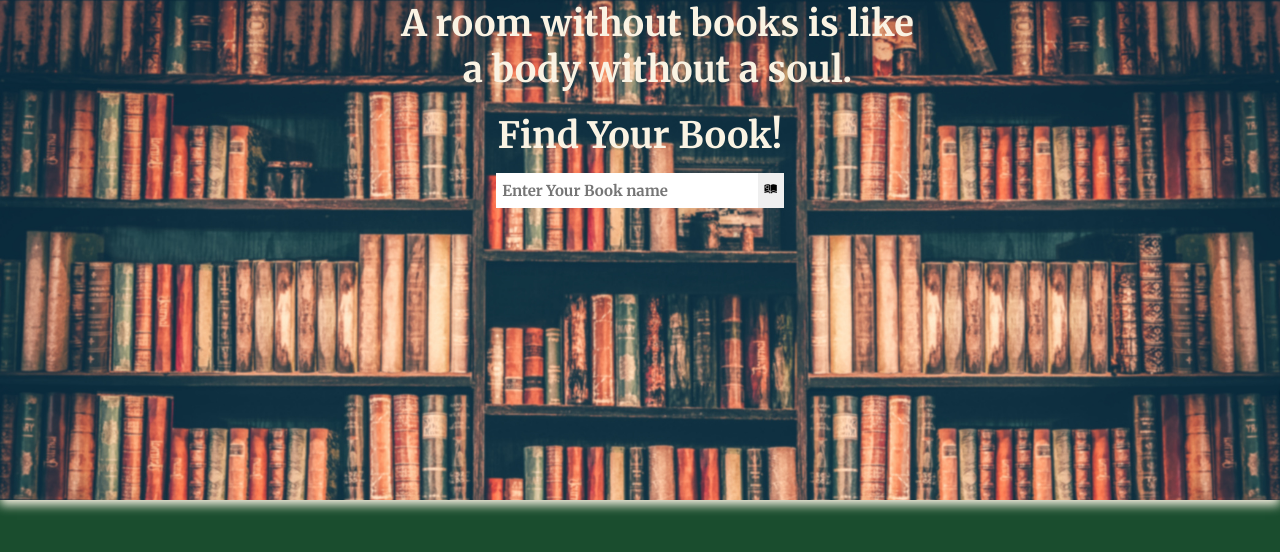
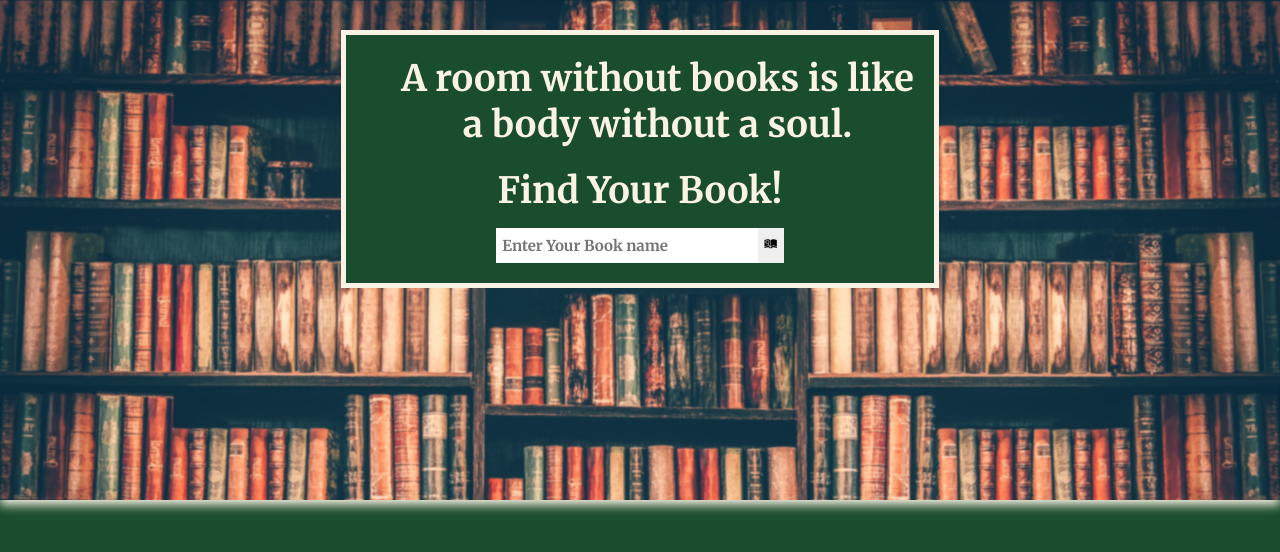
Before and after one commit to rmilligan006/bookstore-finder, a React (Create React App) app: page / in a window 1280 px wide. Shown: the top 552 px of the page. Built offline with nearby package versions, Linux system fonts and the light colour scheme.

Commit message:
styling changes

```diff
--- a/src/components/Main.js
+++ b/src/components/Main.js
@@ -1,4 +1,4 @@
-import React, { useState } from "react";
+import React, { useEffect, useState } from "react";
 import { GiArchiveResearch } from "react-icons/gi";
 import Card from "./Card";
 import "./style.css";
@@ -7,7 +7,8 @@ import axios from "axios";
 const Main = () => {
   const [search, setSearch] = useState("");
   const [bookData, setData] = useState([]);
-  const seachBook = (evt) => {
+
+  const searchBook = (evt) => {
     if (evt.key === "Enter") {
       axios
         .get(
@@ -23,6 +24,7 @@ const Main = () => {
   return (
     <>
       <div className="header">
+        <div className="background-header">
           <div className="row1">
             <h1>
               A room without books is like <br /> a body without a soul.
@@ -36,11 +38,12 @@ const Main = () => {
                 placeholder="Enter Your Book name"
                 value={search}
                 onChange={(e) => setSearch(e.target.value)}
-              onKeyPress={seachBook}
+                onKeyPress={searchBook}
               />
               <button>
                 <GiArchiveResearch />
               </button>
+            </div>
           </div>
         </div>
       </div>
--- a/src/components/style.css
+++ b/src/components/style.css
@@ -32,6 +32,14 @@ html {
 
 }
 
+.background-header {
+    border-style: solid;
+    border-width: 5px;
+    padding: 20px;
+    margin: 30px;
+    background: var(--primary-color)
+}
+
 
 .row2{
 
@@ -53,8 +61,8 @@ html {
     font-size: 3rem;
     text-align: center;
     margin-left: 35px;
+    color: "#000";
 
-    color:#FAF3E3;
 
 }
 .search{
```
Lines whose indentation alone changed are shown as unchanged.
